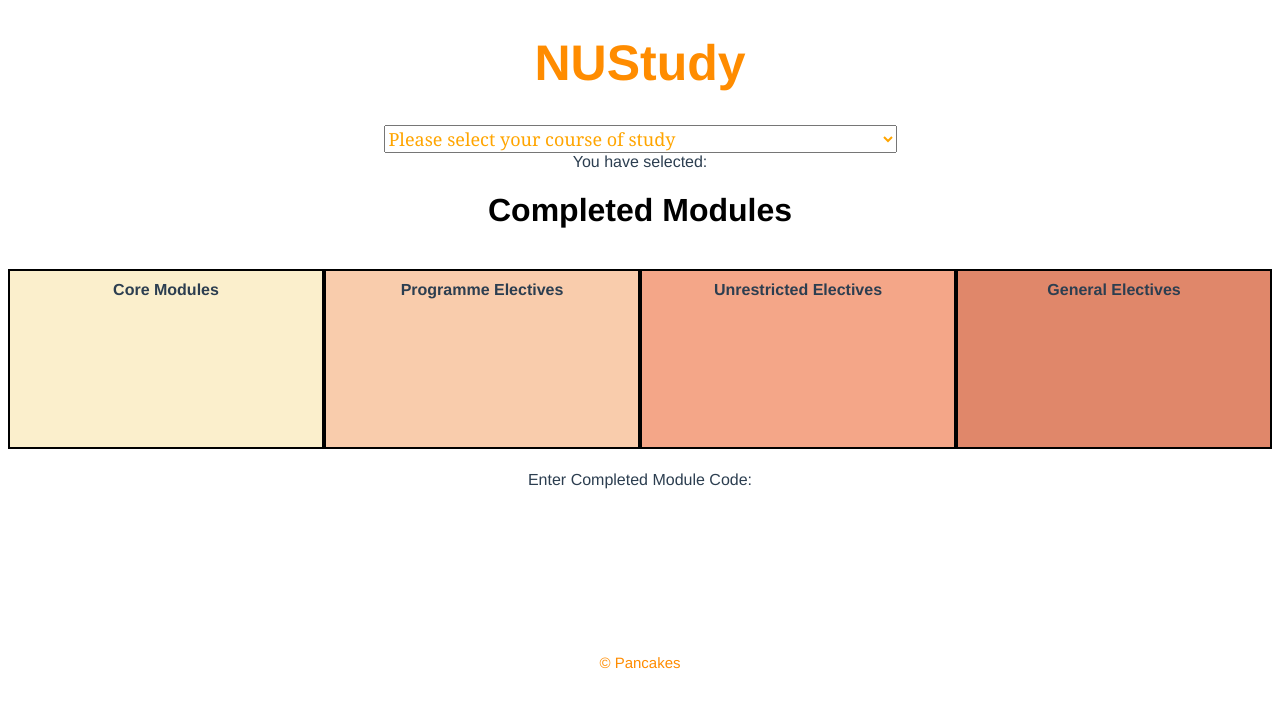
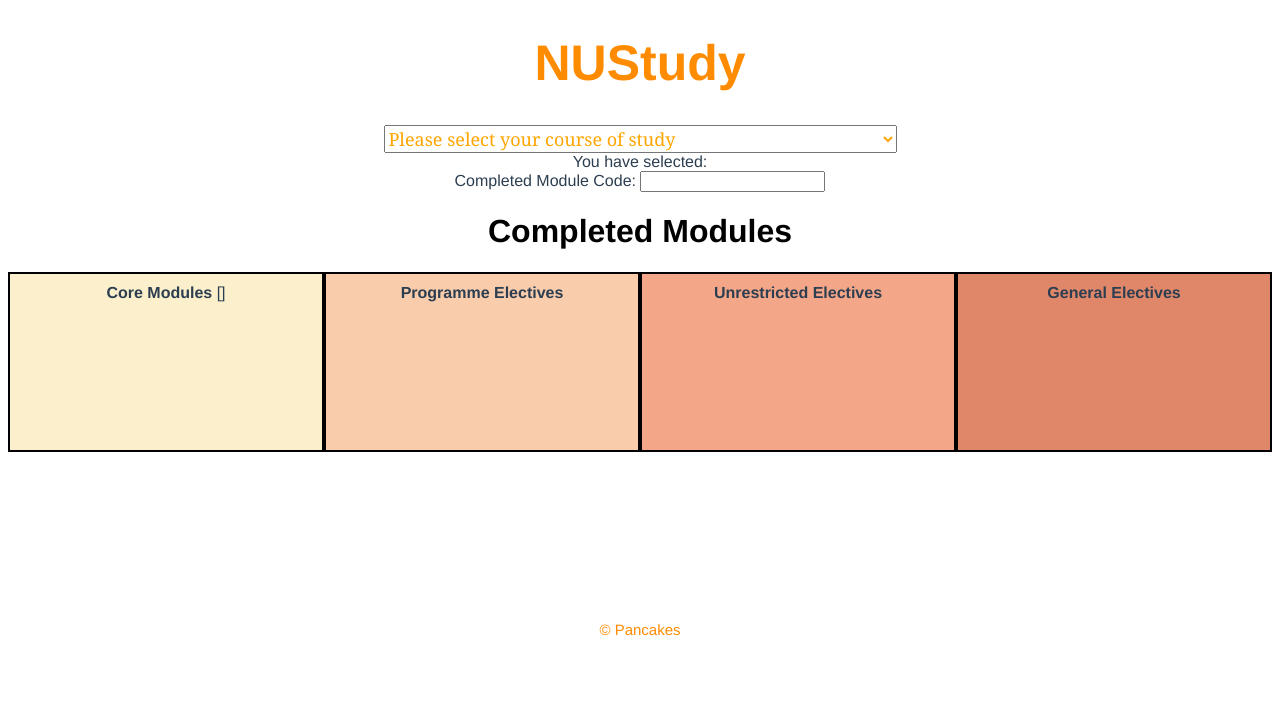
Before and after one commit to hongquan97/project_pancakes, a Vue app: page / in a window 1280 px wide. Shown: the top 708 px of the page. Built offline with nearby package versions, Linux system fonts and the light colour scheme.

Commit message:
Update CompletedBox.vue

```diff
--- a/src/components/CompletedBox.vue
+++ b/src/components/CompletedBox.vue
@@ -1,8 +1,11 @@
 <template>
   <div>
+    Completed Module Code:
+    <input type="text" maxlength="8" v-model="Module"/>
+
     <p id="Completed">
       <h1>Completed Modules</h1>
-      <br>
+
       <div id="CM">
         <b>Core Modules</b>
         {{CompletedCore}}
@@ -16,8 +19,7 @@
       <div id="GE">
         <b>General Electives</b>
       </div>
-      <br><br>
-      Enter Completed Module Code:
+
   </div>
 </template>
 
@@ -25,8 +27,8 @@
 export default {
   data() {
     return {
-      completed_core: [],
-      module: ""
+      CompletedCore: [],
+      Module: ""
     }
   }
 }
```
